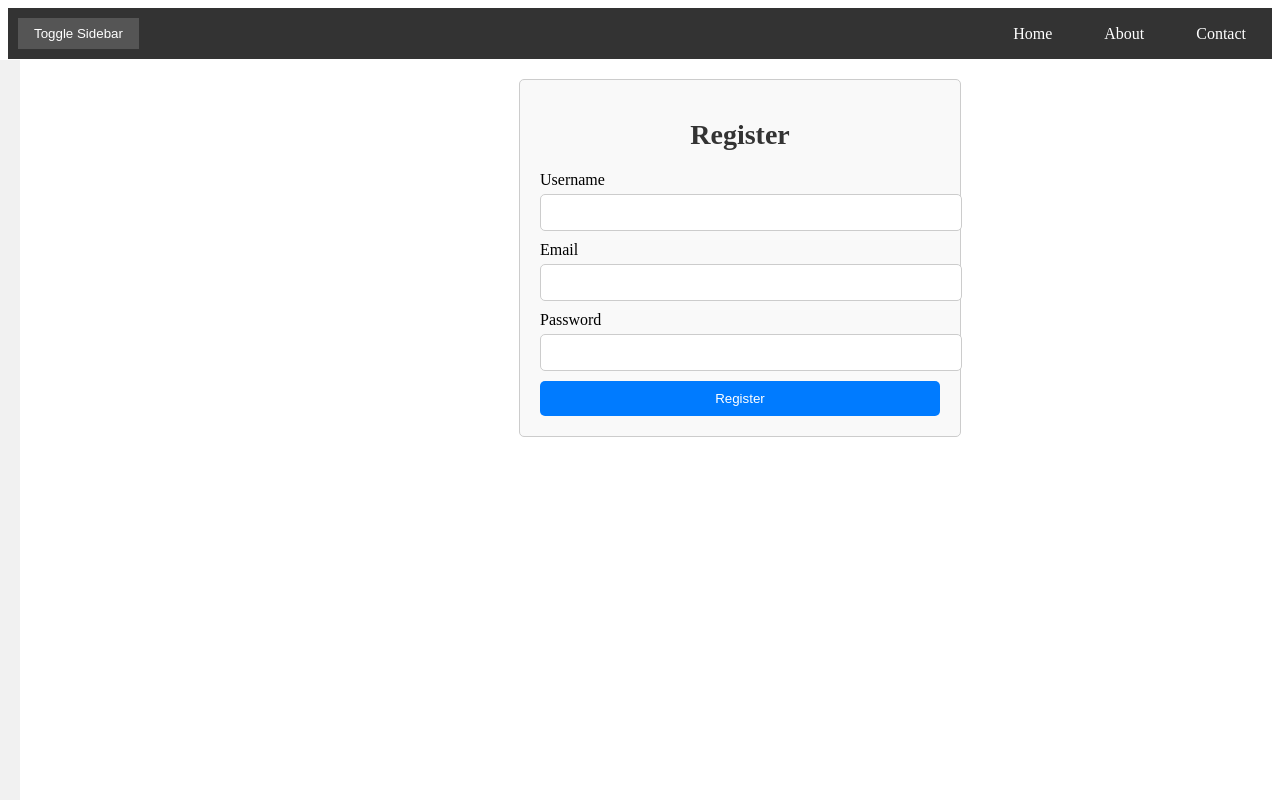
After one commit to bhavikatahiliani/Stock-Market-Analysis, a Flask app: page /register in a window 1280 px wide. The commit adds this page. Run offline with Flask 3, Linux system fonts and the light colour scheme.

Commit message:
Register, Login, Logout module.

```diff
--- a/app/__init__.py
+++ b/app/__init__.py
@@ -11,6 +11,8 @@ def create_app():
     # Update the SQLALCHEMY_DATABASE_URI directly
     app.config['SQLALCHEMY_DATABASE_URI'] = SQLALCHEMY_DATABASE_URI
 
+    app.config['SECRET_KEY'] = 'asdjfls978578!l'
+
     # Initialize the database
     db.init_app(app)
 
--- a/app/mod_index/controller.py
+++ b/app/mod_index/controller.py
@@ -1,7 +1,12 @@
 # app/mod_index/controller.py
 from . import mod_index
-from flask import render_template
-from config import db
+from flask import render_template, request, redirect, url_for, flash, session
+# from config import db
+from app import db
+
+# from app import app, db
+from app.models.login import User
+
 
 @mod_index.route('/')
 def index():
@@ -9,3 +14,58 @@ def index():
     db_status = "Connected" if db.engine else "Not Connected"
 
     return render_template('index.html', db_status=db_status)
+
+
+@mod_index.route('/register', methods=['GET', 'POST'])
+def register():
+    if request.method == 'POST':
+        username = request.form['username']
+        email = request.form['email']
+        password = request.form['password']
+        # Check if the username or email already exists in the database
+        existing_user = User.query.filter_by(username=username).first()
+        if existing_user:
+            flash('Username already exists. Please choose a different one.', category = 'danger')
+            return redirect(url_for('mod_index.register'))
+
+        existing_email = User.query.filter_by(email=email).first()
+        if existing_email:
+            flash('Email already registered. Please use a different email.', 'danger')
+            return redirect(url_for('mod_index.register'))
+
+        # Create a new user and add to the database
+        new_user = User(username=username, email=email, password=password)
+        db.session.add(new_user)
+        db.session.commit()
+
+        flash('Registration successful! Please log in.', 'success')
+        return redirect(url_for('mod_index.login'))
+    return render_template('register.html')
+
+# app/routes.py
+
+
+@mod_index.route('/login', methods=['GET', 'POST'])
+def login():
+    if request.method == 'POST':
+        username = request.form['username']
+        password = request.form['password']
+
+        # Check if the username and password match a user in the database
+        user = User.query.filter_by(username=username, password=password).first()
+        if user:
+            # Log the user in by storing their user ID in the session
+            session['user_id'] = user.id
+            flash('Login successful!', 'success')
+            return redirect(url_for('mod_index.index'))
+
+        flash('Invalid username or password. Please try again.', 'danger')
+        return redirect(url_for('mod_index.login'))
+
+    return render_template('login.html')
+
+@mod_index.route('/logout')
+def logout():
+    session.pop('user_id', None)
+    flash('You have been logged out.', 'success')
+    return redirect(url_for('mod_index.logout'))
--- /dev/null
+++ b/app/models/__init__.py
@@ -0,0 +1 @@
+from .login import *
--- a/app/static/main.css
+++ b/app/static/main.css
@@ -105,3 +105,106 @@
 .nav-links {
     margin-left: auto;
 }
+/* app/static/main.css */
+.flashes {
+    list-style: none;
+    padding: 10px;
+    margin: 0;
+    text-align: center;
+}
+
+.flash-success {
+    color: green;
+}
+
+.flash-info {
+    color: blue;
+}
+
+.flash-warning {
+    color: orange;
+}
+
+.flash-danger {
+    color: red;
+}
+
+/* app/static/main.css */
+
+/* Styles for login.html, logout.html, and register.html */
+.login-content,
+.logout-content,
+.register-content {
+    max-width: 400px;
+    margin: 0 auto;
+    padding: 20px;
+    border: 1px solid #ccc;
+    border-radius: 5px;
+    background-color: #f9f9f9;
+}
+
+.login-content h1,
+.logout-content h1,
+.register-content h1 {
+    text-align: center;
+}
+
+/* Styles for register.html only */
+.register-content form {
+    margin-top: 20px;
+}
+
+.register-content form .form-label {
+    display: block;
+    margin-bottom: 5px;
+}
+
+.register-content form .form-control {
+    width: 100%;
+    padding: 10px;
+    margin-bottom: 10px;
+    border: 1px solid #ccc;
+    border-radius: 5px;
+}
+
+.register-content form .btn-primary {
+    display: block;
+    width: 100%;
+    padding: 10px;
+    border: none;
+    border-radius: 5px;
+    background-color: #007bff;
+    color: #fff;
+    cursor: pointer;
+}
+
+.register-content form .btn-primary:hover {
+    background-color: #0056b3;
+}
+
+/* Styles for login.html and logout.html */
+.login-content form .form-control,
+.logout-content p {
+    width: 100%;
+    padding: 10px;
+    margin-bottom: 10px;
+    border: 1px solid #ccc;
+    border-radius: 5px;
+}
+
+.login-content form .btn-primary,
+.logout-content .btn-primary {
+    display: block;
+    width: 100%;
+    padding: 10px;
+    border: none;
+    border-radius: 5px;
+    background-color: #007bff;
+    color: #fff;
+    cursor: pointer;
+}
+
+.login-content form .btn-primary:hover,
+.logout-content .btn-primary:hover {
+    background-color: #0056b3;
+}
--- a/app/templates/base.html
+++ b/app/templates/base.html
@@ -25,6 +25,17 @@
         </ul>
     </div>
 
+    <!-- Add this block to display flash messages -->
+    {% with messages = get_flashed_messages(with_categories=true) %}
+    {% if messages %}
+    <ul class="flashes">
+        {% for category, message in messages %}
+        <li class="flash-{{ category }}">{{ message }}</li>
+        {% endfor %}
+    </ul>
+    {% endif %}
+    {% endwith %}
+
     <div class="content">
         {% block content %}
         {% endblock %}
--- /dev/null
+++ b/app/templates/register.html
@@ -0,0 +1,22 @@
+{% extends 'base.html' %}
+
+{% block content %}
+    <div class="register-content">
+        <h1>Register</h1>
+        <form method="post">
+            <div class="mb-3">
+                <label for="username" class="form-label">Username</label>
+                <input type="text" class="form-control" id="username" name="username" required>
+            </div>
+            <div class="mb-3">
+                <label for="email" class="form-label">Email</label>
+                <input type="email" class="form-control" id="email" name="email" required>
+            </div>
+            <div class="mb-3">
+                <label for="password" class="form-label">Password</label>
+                <input type="password" class="form-control" id="password" name="password" required>
+            </div>
+            <button type="submit" class="btn btn-primary">Register</button>
+        </form>
+    </div>
+{% endblock %}
```
Also changed, not shown: app/models/login.py (added, +16 -0 lines), app/templates/login.html (added, +18 -0 lines), app/templates/logout.html (added, +8 -0 lines), config.py (+12 -0 lines), main.py (+8 -1 lines), manage.py (added, +7 -0 lines).
